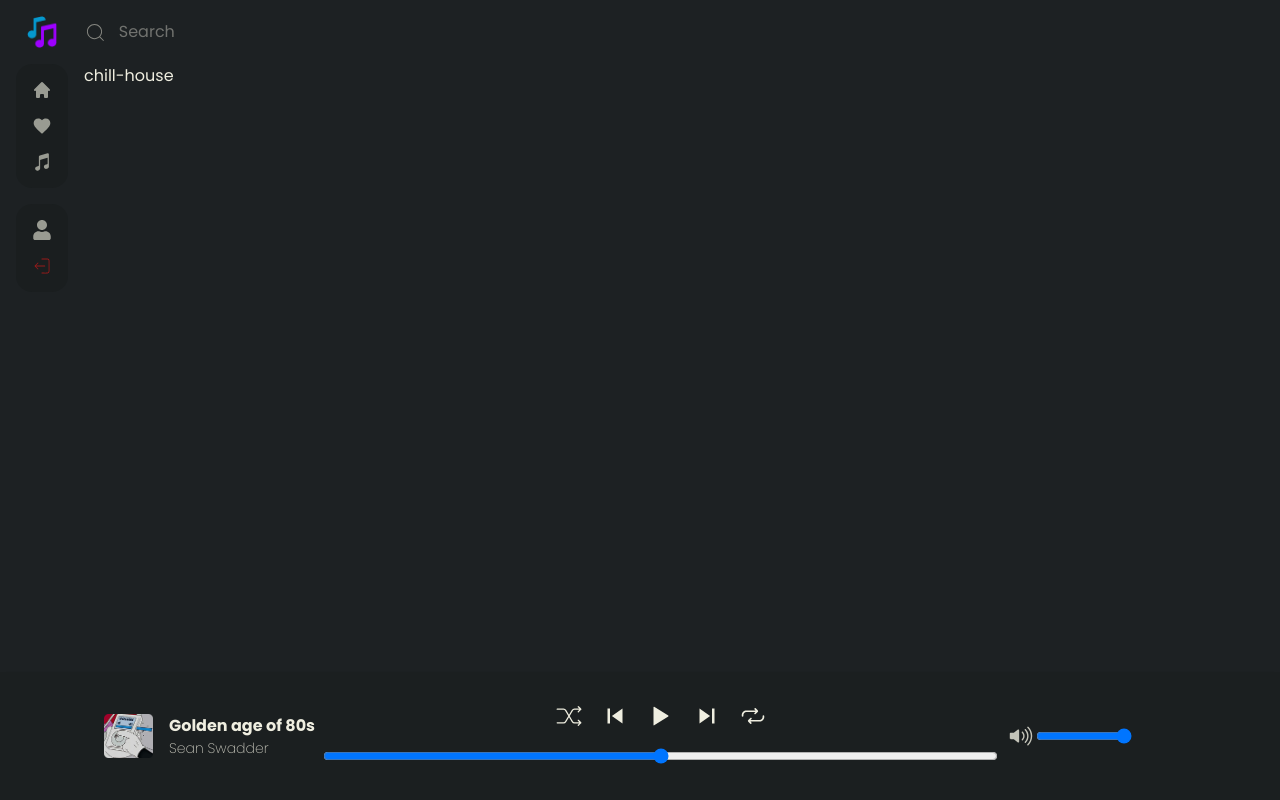
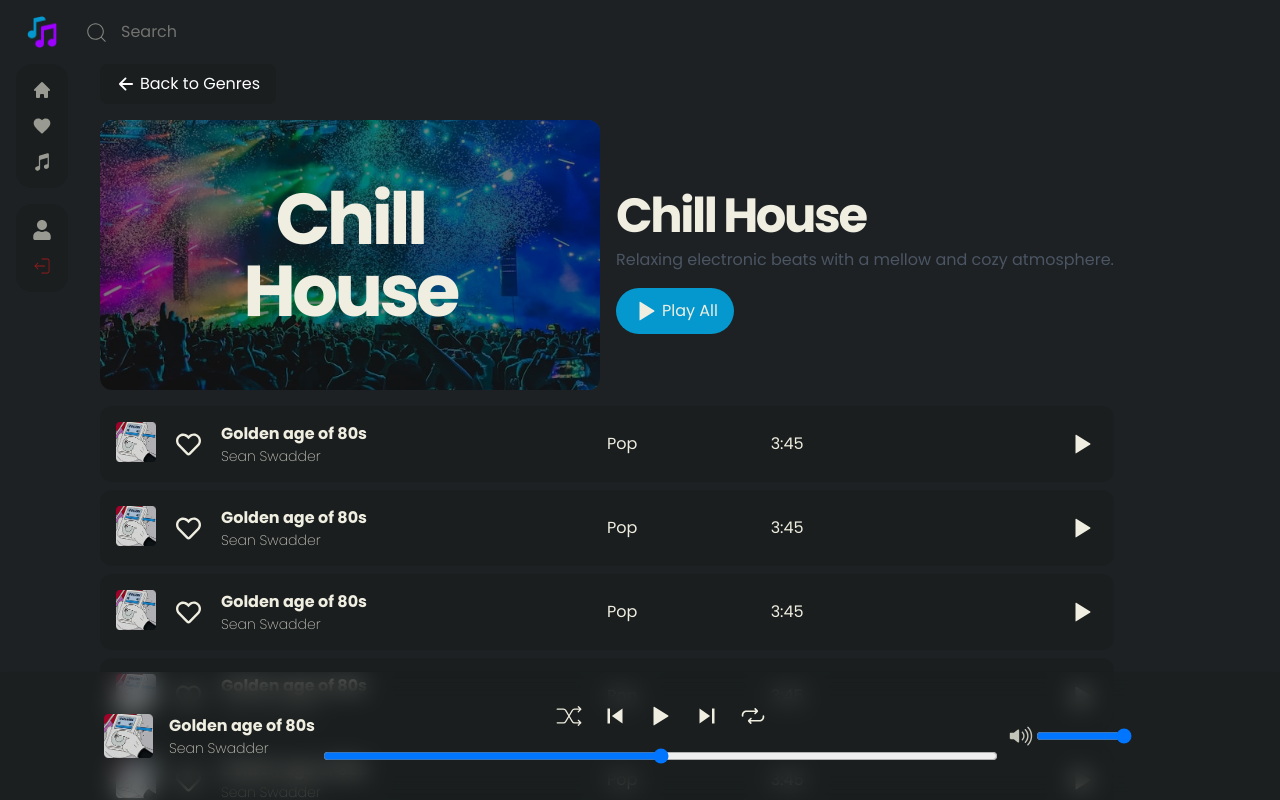
Before and after one commit to yefrysanchez/codevenue2, a Next.js app: page /genre/chill-house in a window 1280 px wide. Shown: the top 800 px of the page. Built offline with nearby package versions, Linux system fonts and the light colour scheme.

Commit message:
Genres Page

```diff
--- a/src/app/components/Genres.tsx
+++ b/src/app/components/Genres.tsx
@@ -1,5 +1,6 @@
 import React from "react";
 import GenreCard from "./GenreCard";
+import { genres } from "../data/genres";
 
 const Genres = () => {
   return (
@@ -20,36 +21,3 @@ const Genres = () => {
 };
 
 export default Genres;
-
-const genres = [
-  {
-    title: "Hip Hop",
-    link: "/genre/hip-hop",
-    img: "/hiphop.webp",
-  },
-  {
-    title: "Pop",
-    link: "/genre/pop",
-    img: "/pop.webp",
-  },
-  {
-    title: "Chill House",
-    link: "/genre/chill-house",
-    img: "/chillhouse.webp",
-  },
-  {
-    title: "Latino",
-    link: "/genre/latino",
-    img: "/latino.webp",
-  },
-  {
-    title: "Coding",
-    link: "/genre/coding",
-    img: "/coding.webp",
-  },
-  {
-    title: "Jazz",
-    link: "/genre/jazz",
-    img: "/jazz.webp",
-  },
-];
--- a/src/app/components/Navbar.tsx
+++ b/src/app/components/Navbar.tsx
@@ -23,7 +23,7 @@ const Navbar = () => {
   const [isOpen, setIsOpen] = useState(false);
   const [isLogged, setIsLogged] = useState(true);
   return (
-    <header className="z-[1000] sticky left-0 top-0 bg-dark">
+    <header className="z-[1000] sticky left-0 top-0 ">
       <nav className="sticky left-0 top-0 p-4 flex lg:flex-col justify-between items-center lg:w-fit gap-4">
         <div className="flex items-center gap-2">
           <Image width={32} height={32} src={"/logo.png"} alt="logo" />
--- a/src/app/components/SongCards.tsx
+++ b/src/app/components/SongCards.tsx
@@ -9,8 +9,8 @@ const SongCards = () => {
       <div className="flex gap-4 col-span-2 md:col-span-3">
         <Image
           src={"/sample-track.png"}
-          width={39}
-          height={39}
+          width={40}
+          height={40}
           alt="song picture"
           className="h-10 w-10"
         />
--- /dev/null
+++ b/src/app/data/genres.ts
@@ -0,0 +1,38 @@
+export const genres = [
+  {
+    title: "Hip Hop",
+    link: "/genre/hip-hop",
+    img: "/hiphop.webp",
+    description: "Smooth and jazzy hip-hop beats blended with a chill lofi vibe."
+  },
+  {
+    title: "Pop",
+    link: "/genre/pop",
+    img: "/pop.webp",
+    description: "Soft and dreamy pop-inspired lofi melodies for easy listening."
+  },
+  {
+    title: "Chill House",
+    link: "/genre/chill-house",
+    img: "/chillhouse.webp",
+    description: "Relaxing electronic beats with a mellow and cozy atmosphere."
+  },
+  {
+    title: "Latino",
+    link: "/genre/latino",
+    img: "/latino.webp",
+    description: "Warm and nostalgic Latin-inspired lofi beats for a soothing escape."
+  },
+  {
+    title: "Coding",
+    link: "/genre/coding",
+    img: "/coding.webp",
+    description: "Minimalist, focus-enhancing beats to help you stay in the zone."
+  },
+  {
+    title: "Jazz",
+    link: "/genre/jazz",
+    img: "/jazz.webp",
+    description: "Smooth jazz instrumentals blended with relaxed lofi textures."
+  }
+];
--- a/src/app/favorites/page.tsx
+++ b/src/app/favorites/page.tsx
@@ -12,7 +12,7 @@ const Favorites = () => {
       <section className="flex flex-col lg:flex-row items-center mb-12">
         <Hero />
 
-        <div className="w-full p-4 relative">
+        <div className="w-full lg:w-1/2 p-4 relative">
           <h2 className="text-3xl lg:text-6xl mb-4 tracking-tighter capitalize font-bold">
             Your favorites Songs
           </h2>
--- a/src/app/genre/[genre]/page.tsx
+++ b/src/app/genre/[genre]/page.tsx
@@ -1,14 +1,83 @@
+import SongCards from "@/app/components/SongCards";
+import { genres } from "@/app/data/genres";
+import Image from "next/image";
+import Link from "next/link";
 import React from "react";
+import { IoIosPlay } from "react-icons/io";
+import { IoArrowBack } from "react-icons/io5";
 
-const GenrePage = async ({
-  params,
-}: {
-  params: {
-    genre: string;
-  };
-}) => {
+const GenrePage = async ({ params }: { params: { genre: string } }) => {
   const { genre } = await params;
-  return <div>{genre}</div>;
+  const genreData = genres.find((g) => g.link === "/genre/" + genre);
+
+  if (!genreData) {
+    return (
+      <div className="flex flex-col items-center justify-center text-center">
+        <h2 className="text-2xl font-bold">Genre not found</h2>
+        <p className="mt-2 text-gray-500">
+          The genre you are looking for does not exist.
+        </p>
+        <Link
+          href="/songs"
+          className="mt-4 px-4 py-2 bg-blue-500 text-white rounded-lg"
+        >
+          Back to Genres
+        </Link>
+      </div>
+    );
+  }
+
+  return (
+    <div className="px-4">
+      <Link
+        href="/songs"
+        className="hover:opacity-80 transition-opacity px-4 py-2 bg-darkAlt text-white rounded-lg w-fit mb-4 flex items-center gap-1 "
+      >
+        <IoArrowBack size={20} />
+        <span>Back to Genres</span>
+      </Link>
+      <section className="flex flex-col lg:flex-row gap-4 items-center mb-4">
+        <div className="relative select-none  w-fit rounded-xl overflow-hidden">
+          <Image
+          priority
+            className="h-[270px] w-[780px] lg:w-[500px] object-cover rounded-lg"
+            src={genreData.img}
+            height={427}
+            width={640}
+            alt="Genre Cover"
+          />
+          <h3 className="z-20 text-7xl text-center absolute left-1/2 -translate-x-[50%] top-1/2 -translate-y-[50%] tracking-tighter font-bold">
+            {genreData.title}
+          </h3>
+          <div className="bg-black/50 absolute inset-0 z-10"></div>
+        </div>
+        <div>
+          <h2 className="text-3xl text-center lg:text-start lg:text-5xl tracking-tighter font-bold mt-4">
+            {genreData.title}
+          </h2>
+          <p className="text-gray-600 text-center max-w-lg mt-2">
+            {genreData.description}
+          </p>
+          <button
+            aria-label="Play track"
+            className="flex items-center bg-secundary px-4 py-2 rounded-full mt-4 hover:opacity-80 transition-opacity"
+          >
+            <IoIosPlay size={30} /> Play All
+          </button>
+        </div>
+      </section>
+      <section className="pb-40 grid gap-2">
+        <SongCards />
+        <SongCards />
+        <SongCards />
+        <SongCards />
+        <SongCards />
+        <SongCards />
+        <SongCards />
+        <SongCards />
+      </section>
+    </div>
+  );
 };
 
 export default GenrePage;
--- a/src/app/layout.tsx
+++ b/src/app/layout.tsx
@@ -26,7 +26,7 @@ export default function RootLayout({
         <main className="flex flex-col lg:flex-row w-full max-w-7xl mx-auto">
           <Navbar />
           <div>
-            <div className="hidden sticky top-0 left-0 lg:flex items-center py-4 gap-2 w-full bg-dark">
+            <div className="hidden sticky top-0 left-0 lg:flex items-center py-4 gap-2 w-full bg-dark z-40">
               <CiSearch className="text-light/50" size={25} />
               <input
                 type="search"
--- a/src/app/songs/page.tsx
+++ b/src/app/songs/page.tsx
@@ -1,9 +1,25 @@
-import React from 'react'
+import React from "react";
+import Genres from "../components/Genres";
+import SongCards from "../components/SongCards";
 
 const Songs = () => {
   return (
-    <div>Songs</div>
-  )
-}
+    <>
+      <section className="mb-4">
+        <Genres />
+      </section>
+      <section className="grid gap-2 pb-40">
+        <SongCards />
+        <SongCards />
+        <SongCards />
+        <SongCards />
+        <SongCards />
+        <SongCards />
+        <SongCards />
+        <SongCards />
+      </section>
+    </>
+  );
+};
 
-export default Songs
+export default Songs;
```
